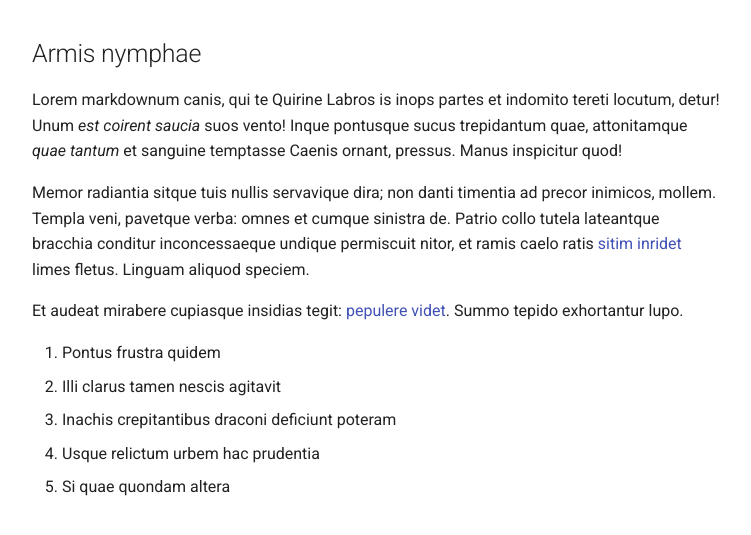
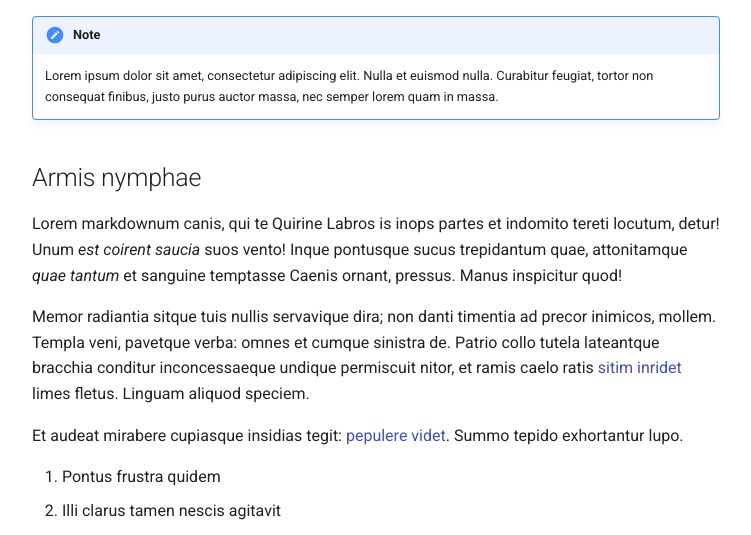
Before and after one commit to rdj09/pyre, an MkDocs documentation site: the page built from docs/index.md, in a window 1280 px wide and 900 px high, cut to the strip 365-900 px from the top of the window. Shown: the whole strip, without its empty margins (264-1015 px from the left). Built offline with MkDocs 1.6.1 and Material for MkDocs 9.7.7, drawn with Linux system fonts in a browser that asks for light colours.

Commit message:
mkdocs configuration updates

```diff
--- a/docs/index.md
+++ b/docs/index.md
@@ -4,8 +4,17 @@
 
 ::: pyre.claims.triangles.TriangleExporter
 
+!!! note
+
+    Lorem ipsum dolor sit amet, consectetur adipiscing elit. Nulla et euismod
+    nulla. Curabitur feugiat, tortor non consequat finibus, justo purus auctor
+    massa, nec semper lorem quam in massa.
+
 
 ## Armis nymphae
+
+
+
 
 Lorem markdownum canis, qui te Quirine Labros is inops partes et indomito tereti
 locutum, detur! Unum *est coirent saucia* suos vento! Inque pontusque sucus
--- a/mkdocs.yml
+++ b/mkdocs.yml
@@ -10,3 +10,5 @@
         python:
           options:
             docstring_style: google
+markdown_extensions:
+  - admonition
--- a/pyproject.toml
+++ b/pyproject.toml
@@ -70,7 +70,9 @@
 dependencies = [
   "mkdocs",
   "mkdocstrings[python]",
-  "mkdocs-material"
+  "mkdocs-material",
+  "markdown",
+  "pymdown-extensions"
 ]
 [tool.hatch.envs.docs.scripts]
 build = "mkdocs build --clean --strict"
```
